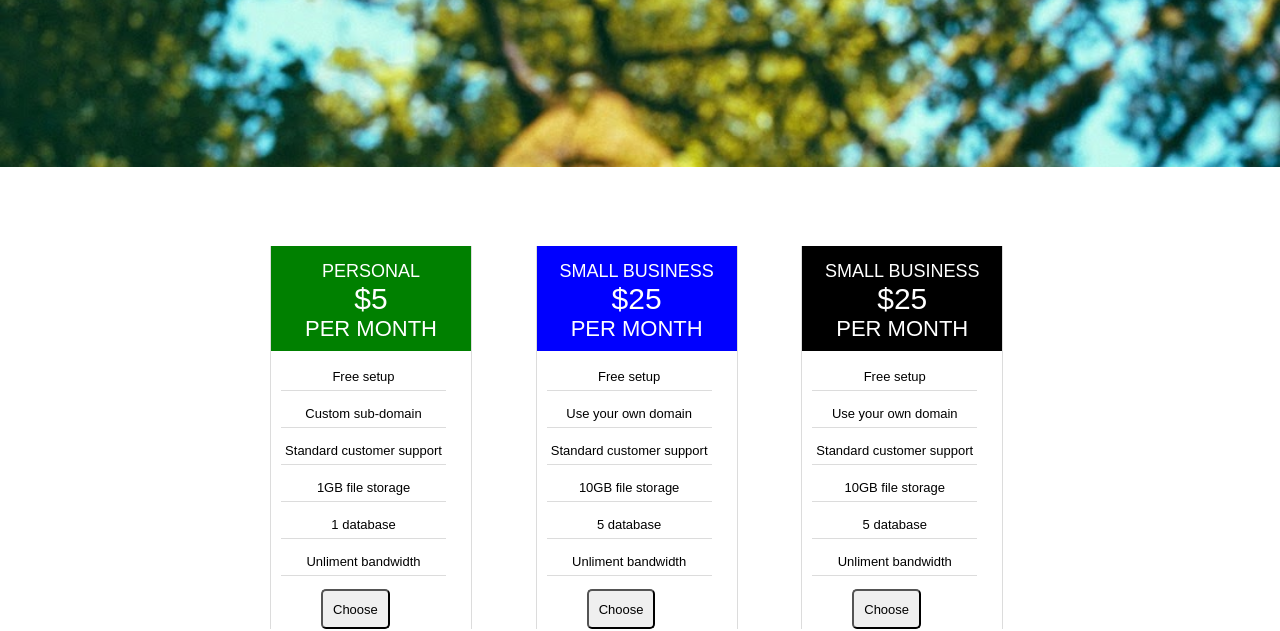
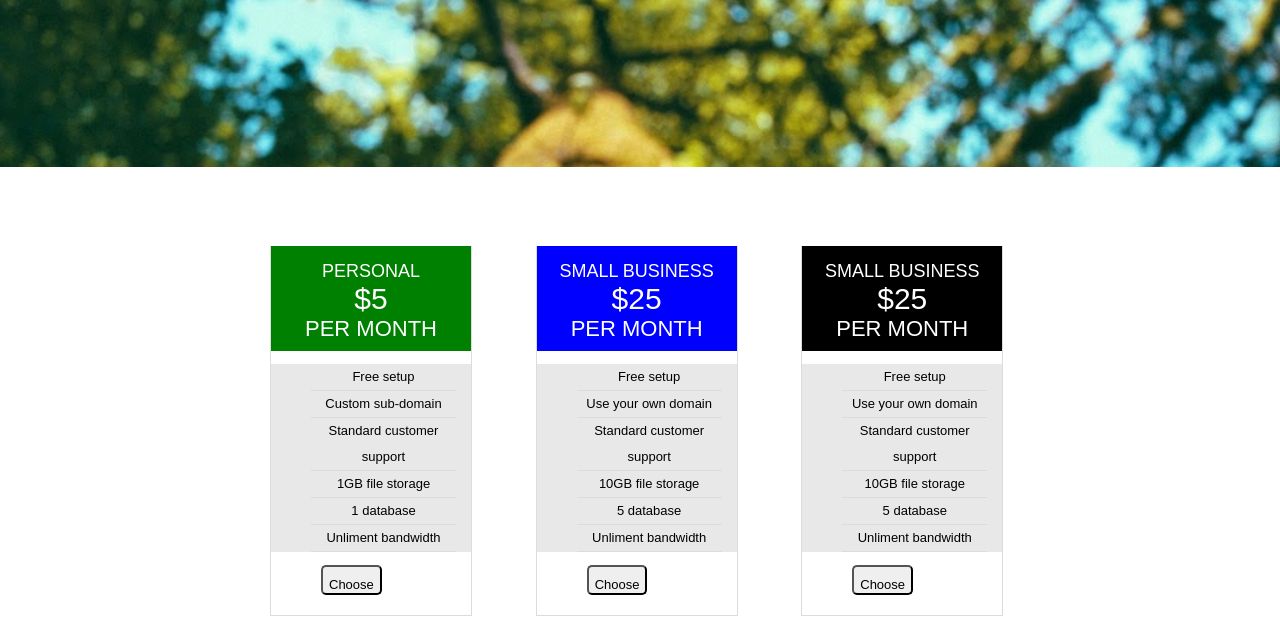
Before and after one commit to MonicaG110/SimpleWeb---My-portafolio, a plain HTML site: page index.html in a window 1280 px wide. Shown: the part 182-813 px from the top of the page. Drawn offline with Linux system fonts and the light colour scheme.

Commit message:
add background color to details

```diff
--- a/assets.css
+++ b/assets.css
@@ -49,6 +49,7 @@ list-style:none;
     margin: 30px;
     border-left:1px solid #DCDCDC;
     border-right: 1px solid #DCDCDC;
+    border-bottom: 1px solid #DCDCDC;
 }
 .heading{
     background-color: green;
@@ -92,16 +93,16 @@ list-style:none;
 
 .details li{
     list-style: none;
+    text-align: center;
     line-height: 2em;
-    text-align: center;
     border-bottom: 1px solid #DCDCDC;
-    position: relative;
-    margin: 10px;
+    margin-right: 15px;
 }
 
 .details {
-    margin-right: 15px;
-    padding: 0px;
+    background-color:#E8E8E8;
+    text-align: center;
+
 }
 
 .info{
@@ -120,9 +121,12 @@ list-style:none;
 .push button{
     text-align: center;
     padding-top: 10px;
-    height: 40px;
+    height: 30px;
     border-radius: 5px;
     margin-left: 50px;
-    padding:10px;
 
 }
+
+.push{
+    height: 50px;
+}
```
